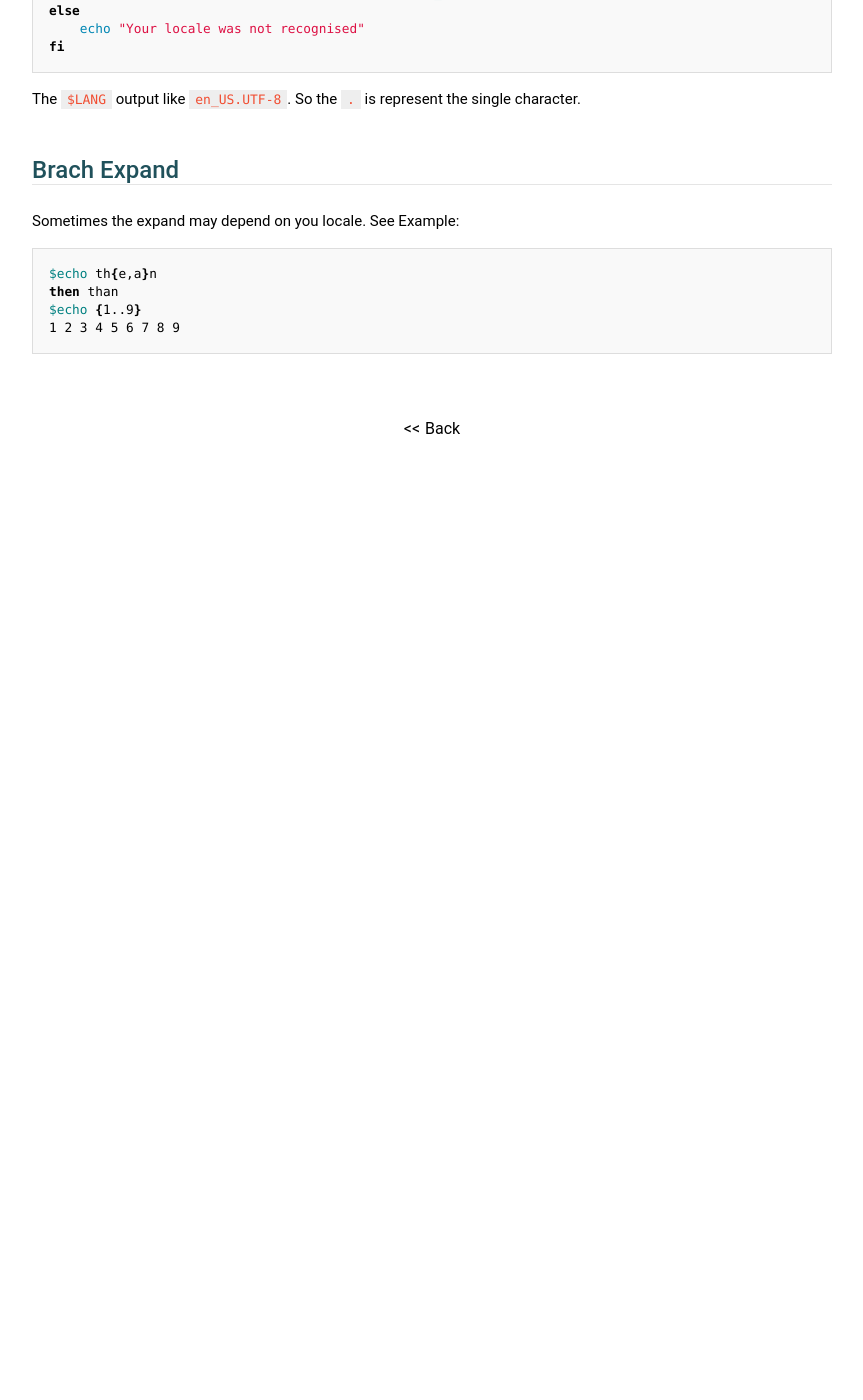
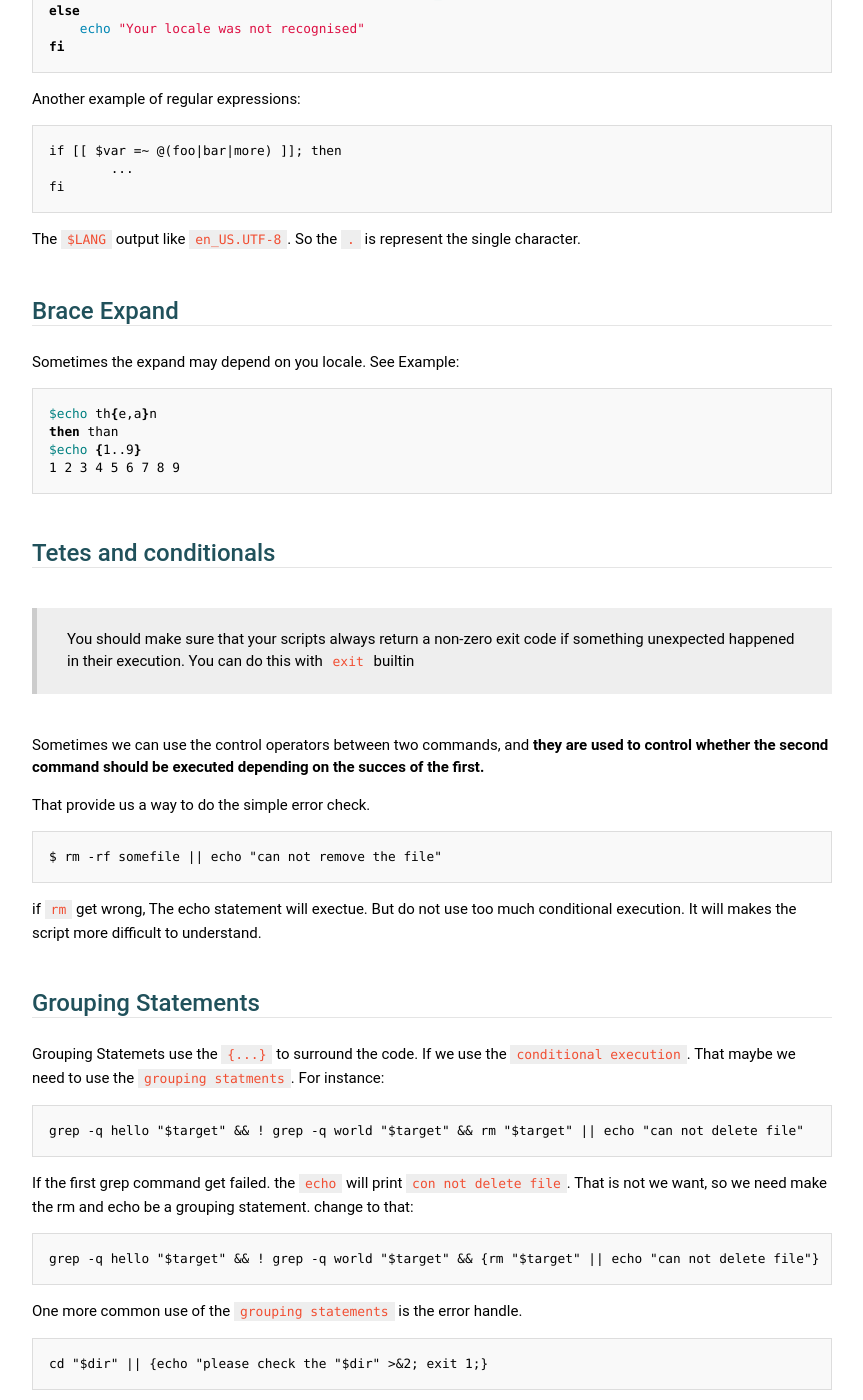
Before and after one commit to JesseEisen/DailyKeep, a Jekyll site: the page built from _posts/2016-01-01-shell-syntax-overview.md, in a window 1280 px wide and 1400 px high, scrolled down 3706 px. Shown: the whole window, without its empty margins (208-1071 px from the left). Built offline with Jekyll 4.4.1, drawn with Linux system fonts in a browser that asks for light colours; some web fonts are replaced; before the commit the page ends 4189 px from its top, so only the background shows below that; some of the changed text lies outside the part shown.

Commit message:
new update of shell

````diff
--- a/_posts/2016-01-01-shell-syntax-overview.md
+++ b/_posts/2016-01-01-shell-syntax-overview.md
@@ -170,9 +170,17 @@ else
 fi
 ```
 
+Another example of regular expressions:
+
+```
+if [[ $var =~ @(foo|bar|more) ]]; then
+	...
+fi
+```
+
 The `$LANG` output like `en_US.UTF-8`. So the `.` is represent the single character.
 
-## Brach Expand
+## Brace Expand
 Sometimes the expand may depend on you locale. See Example:
 
 ```bash
@@ -181,3 +189,59 @@ then than
 $echo {1..9}
 1 2 3 4 5 6 7 8 9
 ```
+
+## Tetes and conditionals
+
+> You should make sure that your scripts always return a non-zero exit code if something unexpected happened in their execution. You can do this with `exit` builtin
+
+Sometimes we can use the control operators between two commands, and **they are used to control whether the second command should be executed depending on the succes of the first.**
+
+That provide us a way to do the simple error check.
+
+```
+$ rm -rf somefile || echo "can not remove the file"
+```
+
+if `rm` get wrong, The echo statement will exectue. But do not use too much conditional execution. It will makes the script more difficult to understand.
+
+## Grouping Statements
+
+Grouping Statemets use the `{...}` to surround the code. If we use the `conditional execution`. That maybe we need to use the `grouping statments`. For instance:
+
+```
+grep -q hello "$target" && ! grep -q world "$target" && rm "$target" || echo "can not delete file"
+```
+
+If the first grep command get failed. the `echo` will print `con not delete file`. That is not we want, so we need make the rm and echo be a grouping statement. change to that:
+
+```
+grep -q hello "$target" && ! grep -q world "$target" && {rm "$target" || echo "can not delete file"}
+```
+
+One more common use of the `grouping statements` is the error handle.
+
+```
+cd "$dir" || {echo "please check the "$dir" >&2; exit 1;}
+```
+
+
+## Conditional Blocks
+
+### if
+
+Here the style of `if`
+
+```
+if commands
+the other commands
+fi
+
+if commands
+then
+   other commands
+fi
+
+if commands; then
+   other commands
+fi
+```
````
